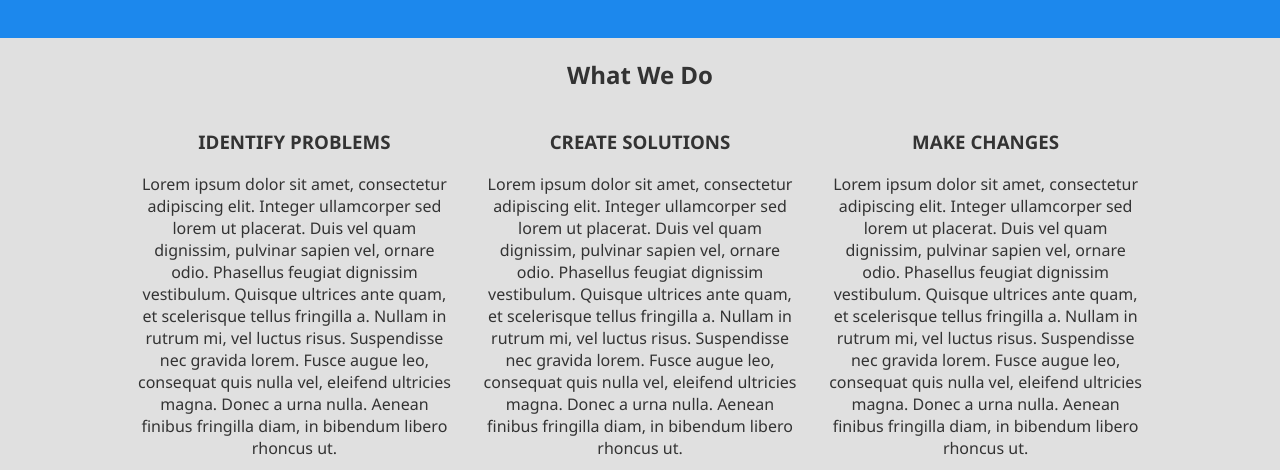
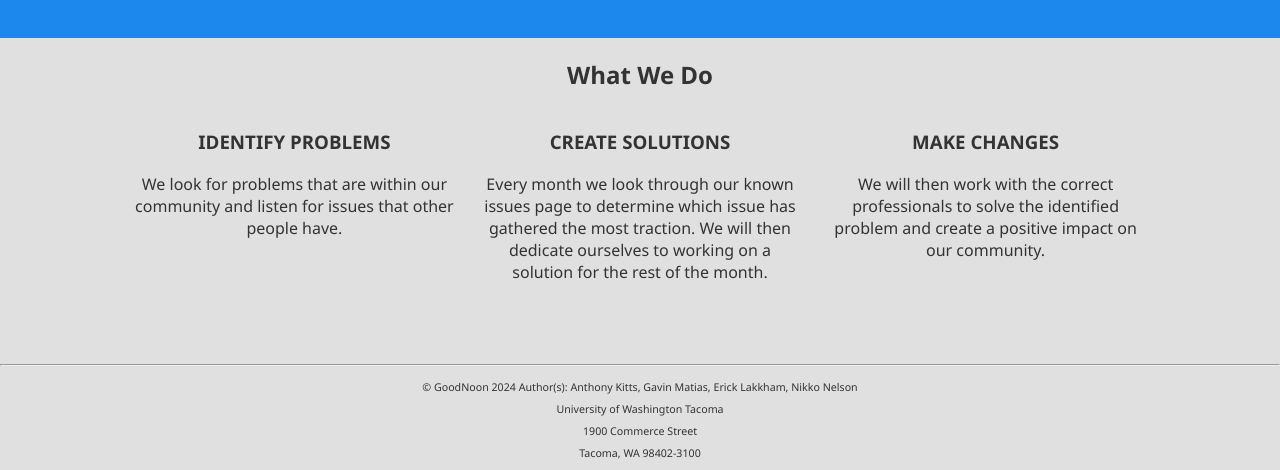
Before and after one commit to serviceandsolidarity/serviceandsolidarity.github.io, a plain HTML site: page index.html in a window 1280 px wide. Shown: the part 270-740 px from the top of the page. Drawn offline with Linux system fonts and the light colour scheme.

Commit message:
Update index.html

```diff
--- a/index.html
+++ b/index.html
@@ -21,15 +21,15 @@
     <div class="page-container">
         <div class="mission">
             <h3>IDENTIFY PROBLEMS</h3>
-            <p>Lorem ipsum dolor sit amet, consectetur adipiscing elit. Integer ullamcorper sed lorem ut placerat. Duis vel quam dignissim, pulvinar sapien vel, ornare odio. Phasellus feugiat dignissim vestibulum. Quisque ultrices ante quam, et scelerisque tellus fringilla a. Nullam in rutrum mi, vel luctus risus. Suspendisse nec gravida lorem. Fusce augue leo, consequat quis nulla vel, eleifend ultricies magna. Donec a urna nulla. Aenean finibus fringilla diam, in bibendum libero rhoncus ut. </p>
+            <p> We look for problems that are within our community and listen for issues that other people have. </p>
         </div>
         <div class="mission">
             <h3>CREATE SOLUTIONS</h3>
-            <p>Lorem ipsum dolor sit amet, consectetur adipiscing elit. Integer ullamcorper sed lorem ut placerat. Duis vel quam dignissim, pulvinar sapien vel, ornare odio. Phasellus feugiat dignissim vestibulum. Quisque ultrices ante quam, et scelerisque tellus fringilla a. Nullam in rutrum mi, vel luctus risus. Suspendisse nec gravida lorem. Fusce augue leo, consequat quis nulla vel, eleifend ultricies magna. Donec a urna nulla. Aenean finibus fringilla diam, in bibendum libero rhoncus ut. </p>
+            <p> Every month we look through our known issues page to determine which issue has gathered the most traction. We will then dedicate ourselves to working on a solution for the rest of the month. </p>
         </div>
         <div class="mission">
             <h3>MAKE CHANGES</h3>
-            <p>Lorem ipsum dolor sit amet, consectetur adipiscing elit. Integer ullamcorper sed lorem ut placerat. Duis vel quam dignissim, pulvinar sapien vel, ornare odio. Phasellus feugiat dignissim vestibulum. Quisque ultrices ante quam, et scelerisque tellus fringilla a. Nullam in rutrum mi, vel luctus risus. Suspendisse nec gravida lorem. Fusce augue leo, consequat quis nulla vel, eleifend ultricies magna. Donec a urna nulla. Aenean finibus fringilla diam, in bibendum libero rhoncus ut. </p>
+            <p> We will then work with the correct professionals to solve the identified problem and create a positive impact on our community. </p>
         </div>
     </div>
 <p></p>
```
